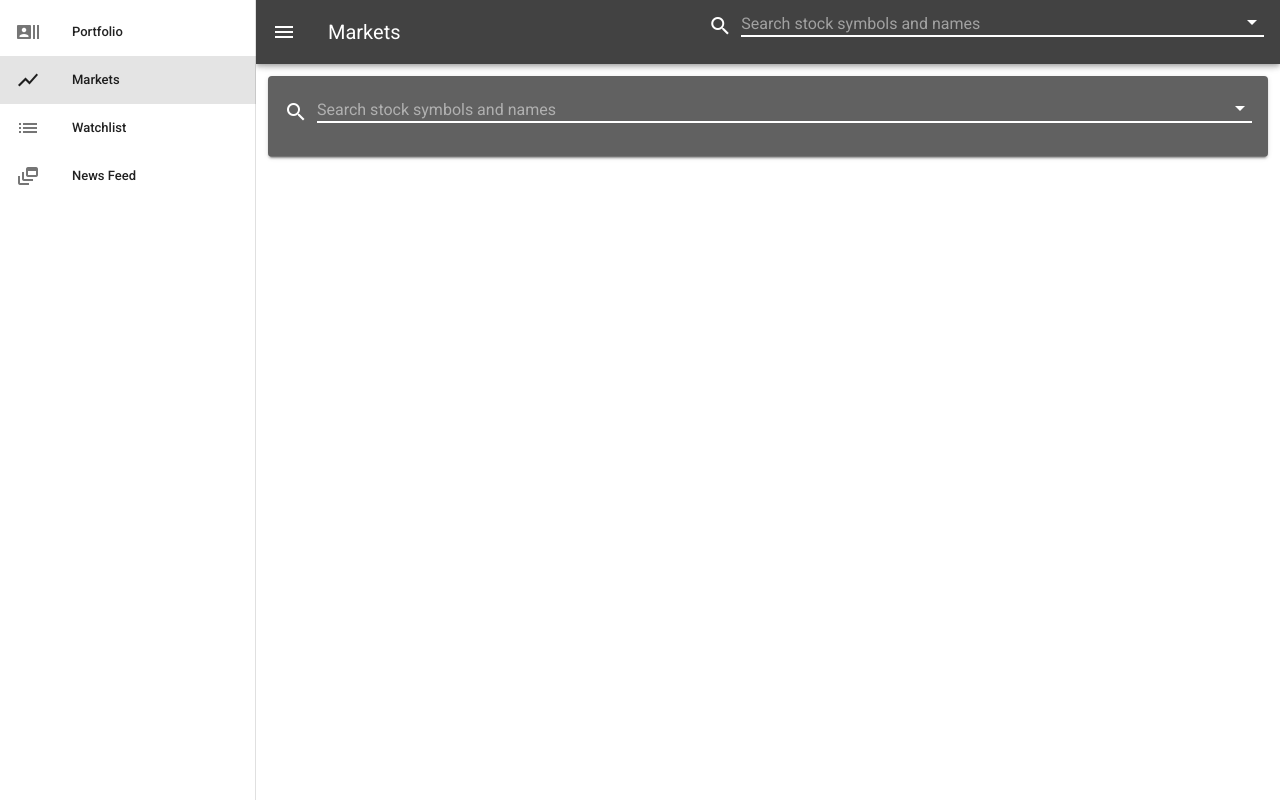
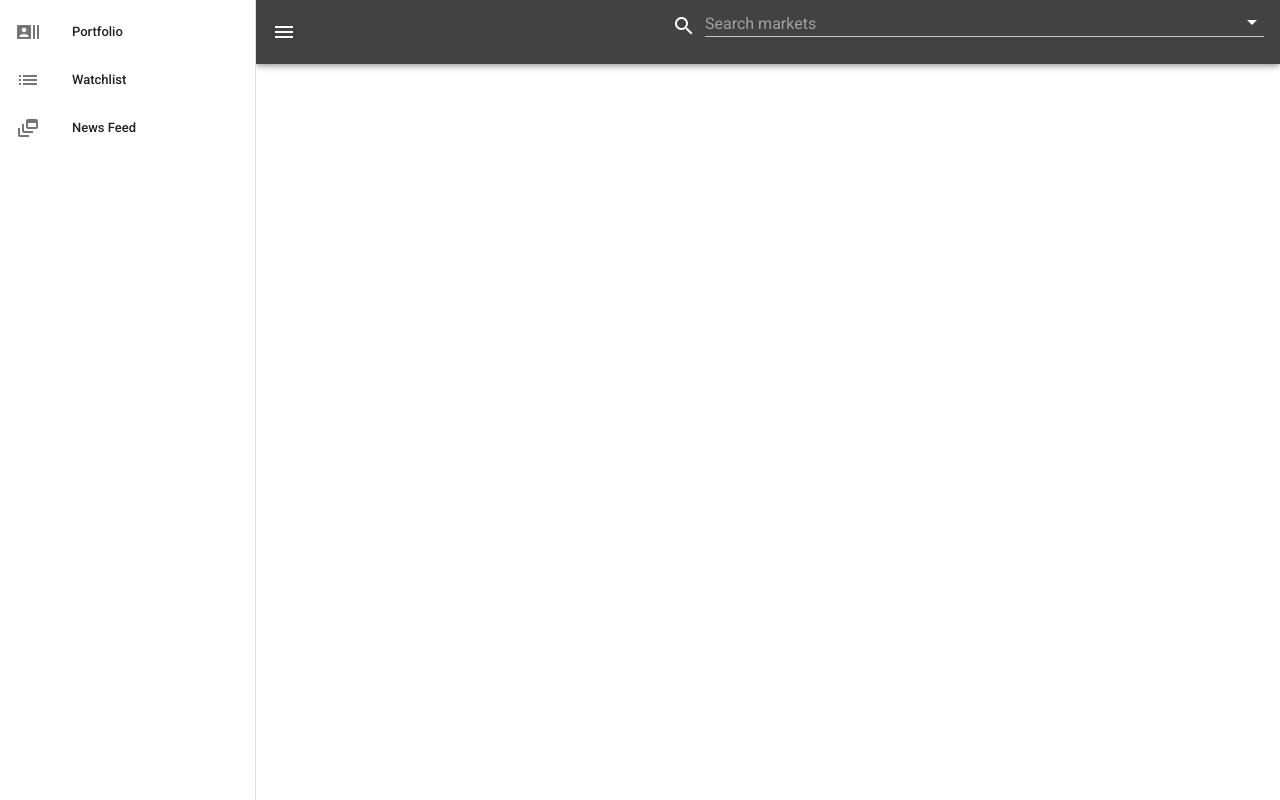
Before and after one commit to mismaah-abdulla/stock-portfolio, a Vue app: page /markets in a window 1280 px wide. Built offline with nearby package versions, Linux system fonts and the light colour scheme.

Commit message:
Move search to appbar
Remove search from markets page
Search in app bar pushes a market router with parameters
Routerview refreshes based on parameter change

```diff
--- a/src/App.vue
+++ b/src/App.vue
@@ -2,7 +2,7 @@
   <v-app>
     <Drawer></Drawer>
     <v-content>
-      <router-view/>
+      <router-view :key="$route.fullPath"/>
     </v-content>
   </v-app>
 </template>
--- a/src/components/Drawer.vue
+++ b/src/components/Drawer.vue
@@ -36,12 +36,11 @@
           clearable
           item-text="Name"
           item-value="Code"
-          placeholder="Search stock symbols and names"
+          placeholder="Search markets"
           prepend-icon="search"
           return-object
-          autofocus
           dense
-          v-on:input="this.$router.push({path: '/markets'})"
+          v-on:input="goToMarkets()"
         >
           <template v-slot:item="{ item }" :to="'/markets'">
             <v-list>
@@ -62,7 +61,7 @@
       drawer: null,
       drawerItems: [
       {title: "Portfolio", icon: "recent_actors", link: '/'},
-      {title: "Markets", icon: "show_chart", link: '/markets'},
+      // {title: "Markets", icon: "show_chart", link: '/markets'},
       {title: "Watchlist", icon: "list", link: '/watchlist'},
       {title: "News Feed", icon: "dynamic_feed", link: '/newsfeed'}
       ],
@@ -117,7 +116,10 @@
       return textOne.indexOf(searchText) > -1 || textTwo.indexOf(searchText) > -1
     },
     goToMarkets(){
-      this.window.location.href = '/markets'
+      this.$router.push({name: 'Markets', params: {code: this.model.Code, exchange: this.model.Exchange}})
+      this.symbolsExchangesNames = []
+      this.search = null
+      console.log(this.model)
     }
   },
   watch: {
--- a/src/router/index.js
+++ b/src/router/index.js
@@ -9,9 +9,10 @@ Vue.use(VueRouter)
 
 const routes = [
   {
-    path: '/markets',
+    path: '/markets/:code.:exchange',
     name: 'Markets',
-    component: Markets
+    component: Markets,
+    props: true
   },
   {
     path: '/watchlist',
--- a/src/views/Markets.vue
+++ b/src/views/Markets.vue
@@ -1,43 +1,8 @@
 <template>
   <div class="px-3 pt-3">
-    <v-card
-      color="grey darken-2"
-      dark
-    >
-      <v-card-text>
-        <v-autocomplete
-          spellcheck="false"
-          v-model="model"
-          :items="items"
-          :loading="isLoading"
-          :search-input.sync="search"
-          :filter="customFilter"
-          color="white"
-          hide-no-data
-          hide-selected
-          clearable
-          item-text="Name"
-          item-value="Code"
-          placeholder="Search stock symbols and names"
-          prepend-icon="search"
-          return-object
-          autofocus
-          dense
-        >
-          <template v-slot:item="{ item }">
-            <v-list>
-            <v-list-item-title class="justify-center">{{item.Code}}</v-list-item-title>
-            <v-list-item-subtitle>{{item.Name}}</v-list-item-subtitle>
-            <v-list-item-subtitle>{{item.Exchange}}</v-list-item-subtitle>
-            </v-list>
-          </template>
-        </v-autocomplete>
-      </v-card-text>
-      <v-divider></v-divider>
-    </v-card>
-    <CompanyDetails v-if="model" :key="model.Code" :stock="model"></CompanyDetails>
+    <CompanyDetails v-if="stock" :key="stock.Code" :stock="stock"></CompanyDetails>
     <v-tabs
-      v-if="model"
+      v-if="stock"
       v-model="tab"
       background-color="transparent"
       color="basil"
@@ -51,15 +16,14 @@
     </v-tabs>
     <v-tabs-items v-model="tab">
       <v-tab-item>
-        <Chart v-if="model"  :key="model.Code" :stock="model"/>
+        <Chart v-if="stock"  :key="stock.Code" :stock="stock"/>
       </v-tab-item>
       <v-tab-item>
-        <Stats v-if="model"  :key="model.Code" :stock="model"></Stats>
+        <Stats v-if="stock"  :key="stock.Code" :stock="stock"></Stats>
       </v-tab-item>
       <v-tab-item>
       </v-tab-item>
     </v-tabs-items>
-
   </div>
 </template>
 
@@ -75,65 +39,23 @@ export default {
     Stats
   },
   data: () => ({
-    symbolsExchangesNames: [],
-    isLoading: false,
-    model: null,
-    search: null,
+    stock: null,
     tab: null,
     tabHeaders: ["Chart", "Stats", "News Feed"]
   }),
-
-  computed: {
-    items () {
-      return this.symbolsExchangesNames
-    }
+  props: {
+    code: String,
+    exchange: String,
   },
   methods: {
-    fetchData() {
-      if (this.isLoading && this.model) return
-      if (this.search == "" || this.search == ".") return
-      this.isLoading = true
-      this.symbolsExchangesNames = []
-      let hostname = window.location.hostname
-      fetch(`http://${hostname}/backend/search/${this.search}`)
-        .then(res => {
-          if(res.ok) return res.json()
-          })
-        .then(res => {
-          for(let i of res){
-            this.symbolsExchangesNames.push({
-              Code: i.Symbol,
-              Exchange: i.Exchange,
-              Name: i.Name,
-            })
-          }
-        })
-        .catch(err => {
-          console.log(err)
-        })
-        .finally(() => (this.isLoading = false))
-    },
-    fetchDebounced() {
-      clearTimeout(this._timerId)
-      this._timerId = setTimeout(() => {
-        this.fetchData()
-      }, 200)
-    },
-    customFilter(item, queryText){
-      const textOne = item.Name.toLowerCase()
-      const textTwo = item.Code.toLowerCase()
-      const searchText = queryText.toLowerCase()
-      return textOne.indexOf(searchText) > -1 || textTwo.indexOf(searchText) > -1
-    }
   },
   watch: {
-    search (val) {
-      if(this.model && val == this.model.Name) return
-      this.fetchDebounced()
-    },
     model () {
       this.tab = "Stats"
     }
   },
+  mounted () {
+    this.stock = { Code: this.$props.code, Exchange: this.$props.exchange }
+  }
 }
 </script>
```
